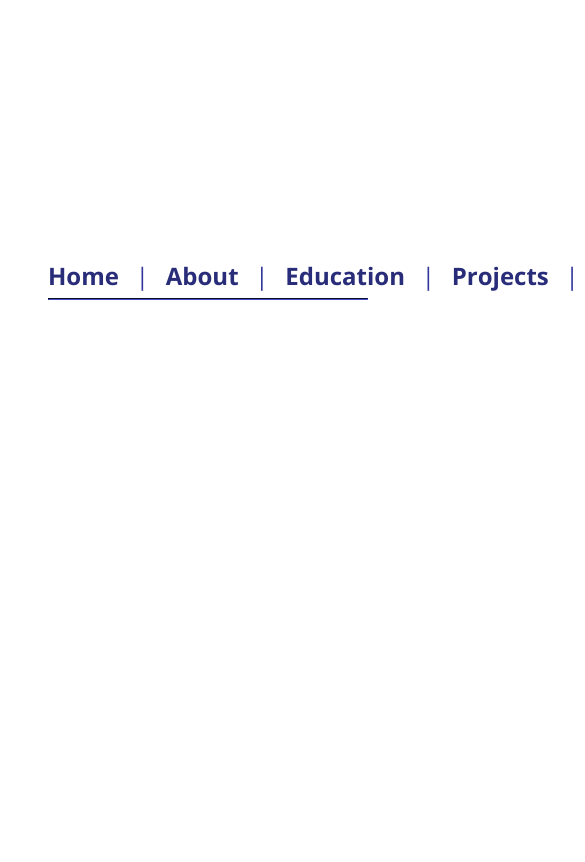
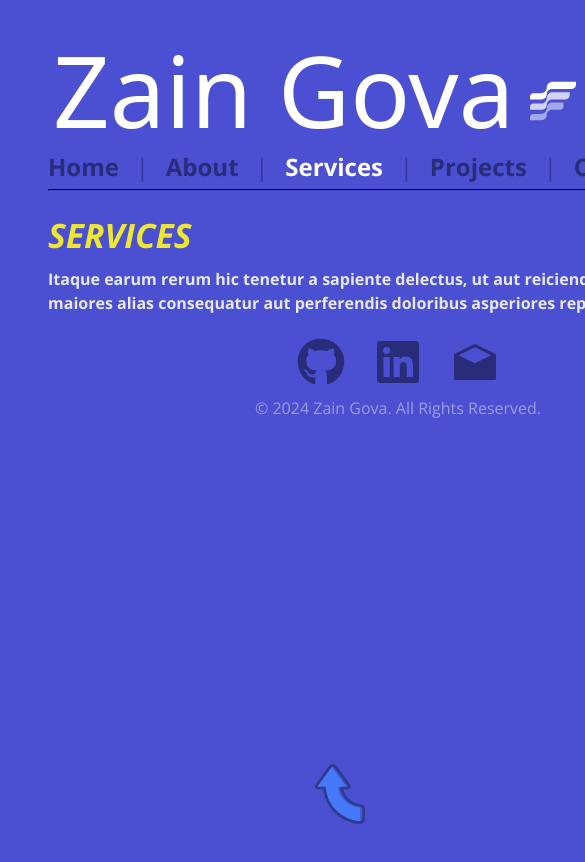
Before and after one commit to zaingova/Portfolio, a React (Vite) app: page /services in a window 390 px wide. Shown: the top 862 px of the page, 585 px wide, since content can reach past the window. Built offline with nearby package versions, Linux system fonts and the light colour scheme; a web font is replaced by a local one.

Commit message:
began documentation process for work up to this point. Editing some minor styling features which include adding a media query for smaller screen sizes. Changes image sizes to fill screen rather than the usual 70%

```diff
--- a/MainRouter.jsx
+++ b/MainRouter.jsx
@@ -1,22 +1,22 @@
+// MainRouter.jsx - Zain Gova - 301018602 - September 22, 2024
+
 import { Route, Routes } from 'react-router-dom'
 import Home from './src/components/Home'
 import About from './src/components/About'
 import Contact from './src/components/Contact'
-import Education from './src/components/Education'
+import Services from './src/components/Services'
 import Project from './src/components/Project'
 import Layout from './src/components/Layout'
 
 const MainRouter = () => {
-    return (<div>
+    return (<div className='portfolio'>
         <Layout />
         <Routes>
-
             <Route exact path="/" element={<Home />} />
             <Route exact path="/about" element={<About />} />
-            <Route exact path="/education" element={<Education />} />
+            <Route exact path="/services" element={<Services />} />
             <Route exact path="/project" element={<Project />} />
             <Route exact path="/contact" element={<Contact />} />
-
         </Routes>
     </div>
     )
--- a/src/App.css
+++ /dev/null
@@ -1,42 +0,0 @@
-#root {
-  max-width: 1280px;
-  margin: 0 auto;
-  padding: 2rem;
-  text-align: center;
-}
-
-.logo {
-  height: 6em;
-  padding: 1.5em;
-  will-change: filter;
-  transition: filter 300ms;
-}
-.logo:hover {
-  filter: drop-shadow(0 0 2em #646cffaa);
-}
-.logo.react:hover {
-  filter: drop-shadow(0 0 2em #61dafbaa);
-}
-
-@keyframes logo-spin {
-  from {
-    transform: rotate(0deg);
-  }
-  to {
-    transform: rotate(360deg);
-  }
-}
-
-@media (prefers-reduced-motion: no-preference) {
-  a:nth-of-type(2) .logo {
-    animation: logo-spin infinite 2s ease-in;
-  }
-}
-
-.card {
-  padding: 2em;
-}
-
-.read-the-docs {
-  color: #888;
-}
--- a/src/App.jsx
+++ b/src/App.jsx
@@ -1,3 +1,5 @@
+// App.jsx - Zain Gova - 301018602 - September 22, 2024
+
 import React from 'react';
 import { BrowserRouter as Router } from 'react-router-dom';
 import MainRouter from '../MainRouter';
--- a/src/components/About.jsx
+++ b/src/components/About.jsx
@@ -1,6 +1,8 @@
 import ToTopButton from "./ToTopButton";
 import Footer from "./Footer"
 import { socials } from "../data/socials"
+import resumeFile from "../assets/resumeFile.pdf";
+const resumeImg = new URL('../assets/resumeImg.png', import.meta.url).href
 
 export default function About() {
     return(
@@ -10,6 +12,9 @@ export default function About() {
                  praesentium voluptatum deleniti atque corrupti quos dolores et quas molestias excepturi
                  sint occaecati cupiditate non provident, similique sunt in culpa qui officia deserunt
                  mollitia animi, id est laborum et dolorum fuga.</p>
+                 <a download="Zain Gova - Resume.pdf" href={resumeFile}><button className="download" href={resumeFile}>Download Resume</button></a>
+            <br></br>
+            <a href={resumeFile}><img src={resumeImg} className="resume"></img></a>
             <ToTopButton/>
             <Footer socials={socials}/>
         </div>
--- a/src/components/Contact.jsx
+++ b/src/components/Contact.jsx
@@ -14,9 +14,6 @@ export default function Contact() {
                  by desire, that they cannot foresee the pain and trouble that are bound to ensue; and equal
                   blame belongs to those who fail in their duty through weakness of will, which is the same
                    as saying through shrinking from toil and pain.</p>
-            <a download="Zain Gova - Resume.pdf" href={resumeFile}><button className="download" href={resumeFile}>Download Resume</button></a>
-            <br></br>
-            <a href={resumeFile}><img src={resumeImg} className="resume"></img></a>
             <ToTopButton/>
             <Footer socials={socials}/>
         </div>
--- a/src/components/Layout.jsx
+++ b/src/components/Layout.jsx
@@ -20,8 +20,8 @@ export default function Layout() {
                 <NavLink to="/about" className="nav-link">
                     About
                 </NavLink>|
-                <NavLink to="/education" className="nav-link">
-                    Education
+                <NavLink to="/services" className="nav-link">
+                    Services
                 </NavLink>|
                 <NavLink to="/project" className="nav-link">
                     Projects
--- a/src/components/Education.jsx
+++ b/src/components/Services.jsx
@@ -2,10 +2,10 @@ import ToTopButton from "./ToTopButton"
 import Footer from "./Footer"
 import { socials } from "../data/socials"
 
-export default function Education() {
+export default function Services() {
     return(
         <div className="content">
-            <p className="headingLarge italic">EDUCATION & QUALIFICATIONS</p>
+            <p className="headingLarge italic">SERVICES</p>
             <p className="heading">Itaque earum rerum hic tenetur a sapiente delectus, ut aut reiciendis
                  voluptatibus maiores alias consequatur aut perferendis doloribus asperiores repellat.</p>
             <ToTopButton/>
--- a/src/data/projects.jsx
+++ b/src/data/projects.jsx
@@ -1,7 +1,10 @@
+// projects.js - Zain Gova - 301018602 - September 22, 2024
+
 const fun_with_food = new URL('../assets/fun_with_food.png', import.meta.url).href
 const employee_tracker = new URL('../assets/employee_tracker.png', import.meta.url).href
 const freelance_platform = new URL('../assets/freelance_platform.png', import.meta.url).href
 
+// each project contains an id (so I don't get a key error), a title, a description, an image link, and a project link
 export const projects = [
     {
         id: 1,
--- a/src/data/socials.jsx
+++ b/src/data/socials.jsx
@@ -15,7 +15,7 @@ export const socials = [
     },
     {
         id: 3,
-        link: "zgova@my.centennialcollege.ca",
+        link: "mailto:zgova@my.centennialcollege.ca",
         icon: <IoMailOpenSharp />
     }
 ]
--- a/src/index.css
+++ b/src/index.css
@@ -1,4 +1,4 @@
-
+/* index.jsx - Zain Gova - 301018602 - September 22, 2024 */
 
 :root {
   font-family: "Open Sans", sans-serif;
@@ -36,8 +36,8 @@ a h1 {
 
 body {
   margin: 0;
-
-  min-width: 320px;
+  min-width: 700px;
+  overflow-x:hidden ;
   min-height: 100vh;
 }
 
@@ -56,6 +56,7 @@ footer {
 
 footer p {
   margin-top: -8px;
+  opacity: 0.5;
 }
 
 button img {
@@ -70,7 +71,7 @@ button:focus,
 button:focus-visible {
   outline: 4px auto -webkit-focus-ring-color;
 }
-
+/*
 @media (prefers-color-scheme: light) {
   :root {
     color: #213547;
@@ -84,7 +85,7 @@ button:focus-visible {
   button {
     background-color: #f9f9f9;
   }
-}
+} */
 
 nav {
   float: left;
@@ -228,25 +229,25 @@ hr {
 }
 
 .footerElement {
-  font-size: 4em;
+  font-size: 3em;
   margin: 0 0.3em;
 }
 
 .back-to-top {
   display: block;
   position: fixed;
-  bottom: 20px; /* Adjust as needed */
-  right: 20px;  /* Adjust as needed */
-  color: white; /* Text color */
-  border: none; /* Remove default border */
-  width: 60px; /* Width of the button */
-  height: 60px; /* Height of the button */
+  bottom: 20px;
+  right: 20px;
+  color: white;
+  border: none;
+  width: 60px;
+  height: 60px;
   display: flex;
   align-items: center;
   justify-content: center;
-  cursor: pointer; /* Show pointer cursor on hover */
-  font-size: 24px; /* Adjust icon size */
-  z-index: 1000; /* Ensure it's on top of other elements */
+  cursor: pointer;
+  font-size: 24px;
+  z-index: 1000;
   transition: 0.5s ease;
 }
 
@@ -254,3 +255,13 @@ hr {
   width: 3em;
   transform: scale(1.2);
 }
+
+@media (max-width: 1100px) {
+  .resume {
+    width: 97%;
+  }
+
+  .projects {
+    width: 97%;
+  }
+}
--- a/src/main.jsx
+++ b/src/main.jsx
@@ -1,3 +1,5 @@
+// main.js - Zain Gova - 301018602 - September 22, 2024
+
 import { StrictMode } from 'react'
 import { createRoot } from 'react-dom/client'
 import App from './App.jsx'
```
